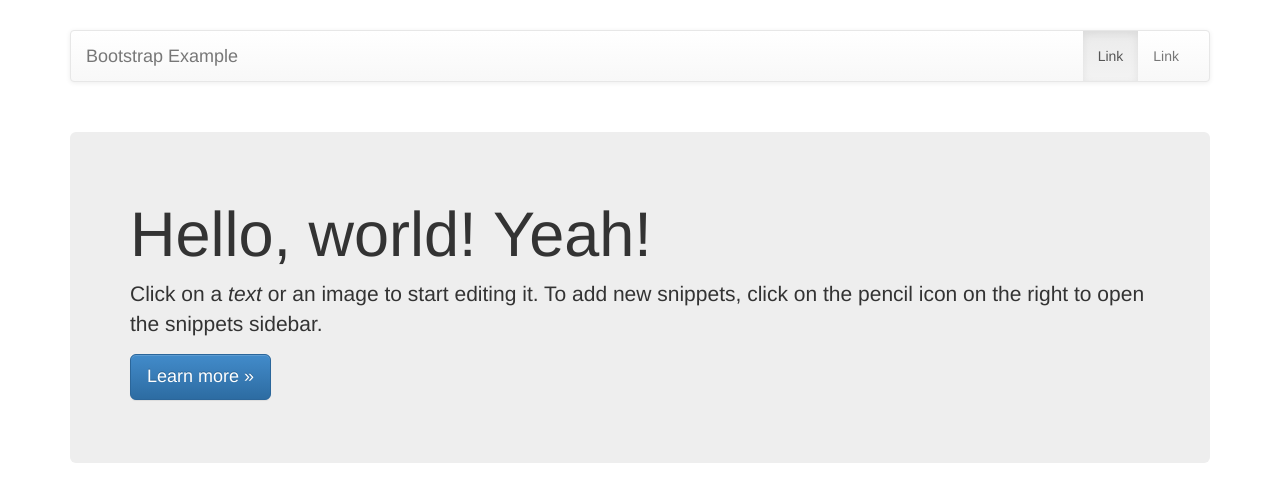
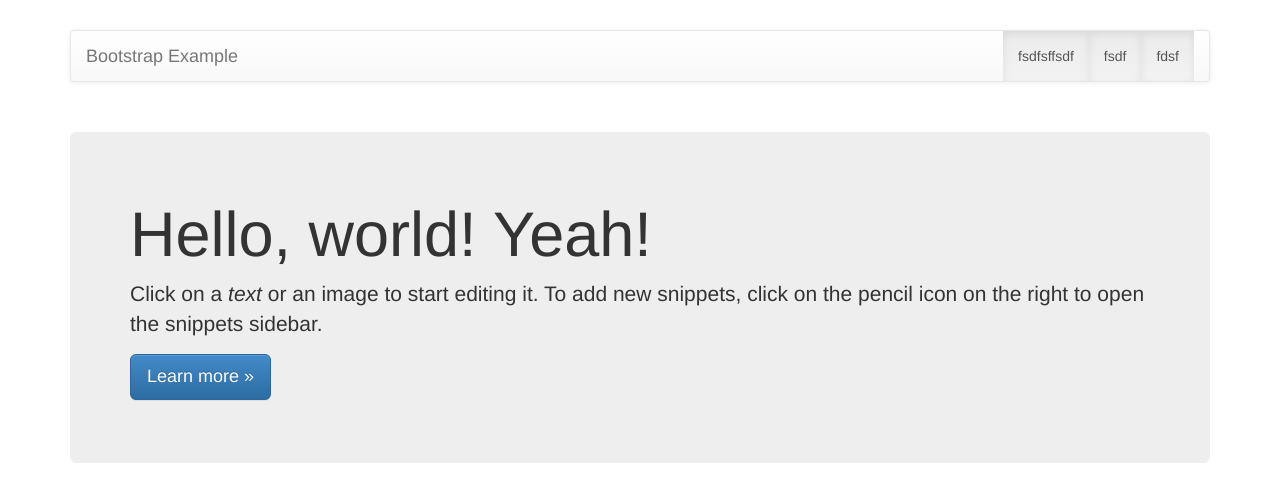
Before and after one commit to pascalmerme/founderpages_bootstrap, a plain HTML site: page index.html in a window 1280 px wide. Drawn offline with Linux system fonts and the light colour scheme.

Commit message:
new page edit

```diff
--- a/index.html
+++ b/index.html
@@ -32,9 +32,10 @@
             <!-- Collect the nav links, forms, and other content for toggling -->
             <div class="collapse navbar-collapse" id="bs-example-navbar-collapse-1">
               <ul class="nav navbar-nav navbar-right" dd-menu-wrapper>
-                <li class="active" dd-menu-item><a href="#">Link <span class="sr-only">(current)</span></a></li>
-                <li dd-menu-item><a href="#">Link</a></li>
-              </ul>
+<li class="active" dd-menu-item><a href="sdfsdfsdfsdf">fsdfsffsdf</a></li>
+<li class="active" dd-menu-item><a href="sfsdf">fsdf</a></li>
+<li class="active" dd-menu-item><a href="sfsf">fdsf</a></li>
+</ul>
             </div>
 <!-- /.navbar-collapse -->
           </div>
```
